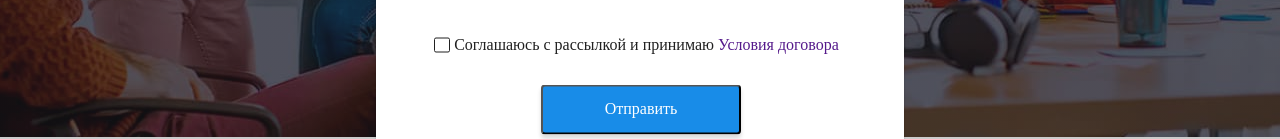
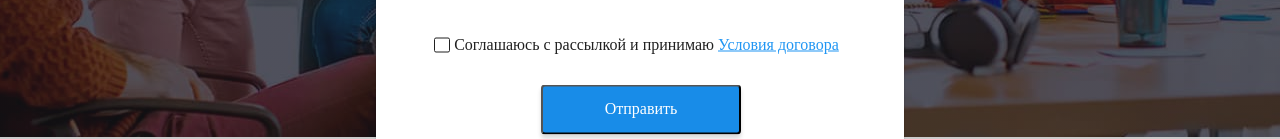
Before and after one commit to Maryna-Bazylevska/goit-markup-hw-06, a plain HTML site: page index.html in a window 1280 px wide. Both pictures are taken after a click on the button "Заказать услугу". Shown: the part 543-682 px from the top of the page. Drawn offline with nearby package versions, Linux system fonts and the light colour scheme.

Commit message:
correction

```diff
--- a/css/styles.css
+++ b/css/styles.css
@@ -1075,6 +1075,10 @@ label {
   background-color: var(--accent-kolor);
   border: 1px solid var(--accent-kolor);
 }
+.agreement-conditions{
+  text-decoration: underline;
+  color:var(--accent-kolor)
+}
 .sent-button {
   width: 200px;
   height: 50px;
--- a/index.html
+++ b/index.html
@@ -164,8 +164,8 @@
                   </span>
 
                   &nbsp;Соглашаюсь с рассылкой и принимаю&nbsp;
-                  <a href="">Условия договора</a></label
-                >
+                  <a class="agreement-conditions" href="">Условия договора</a>
+                  </label>
               </div>
 
               <button type="submit" class="sent-button">Отправить</button>
```
